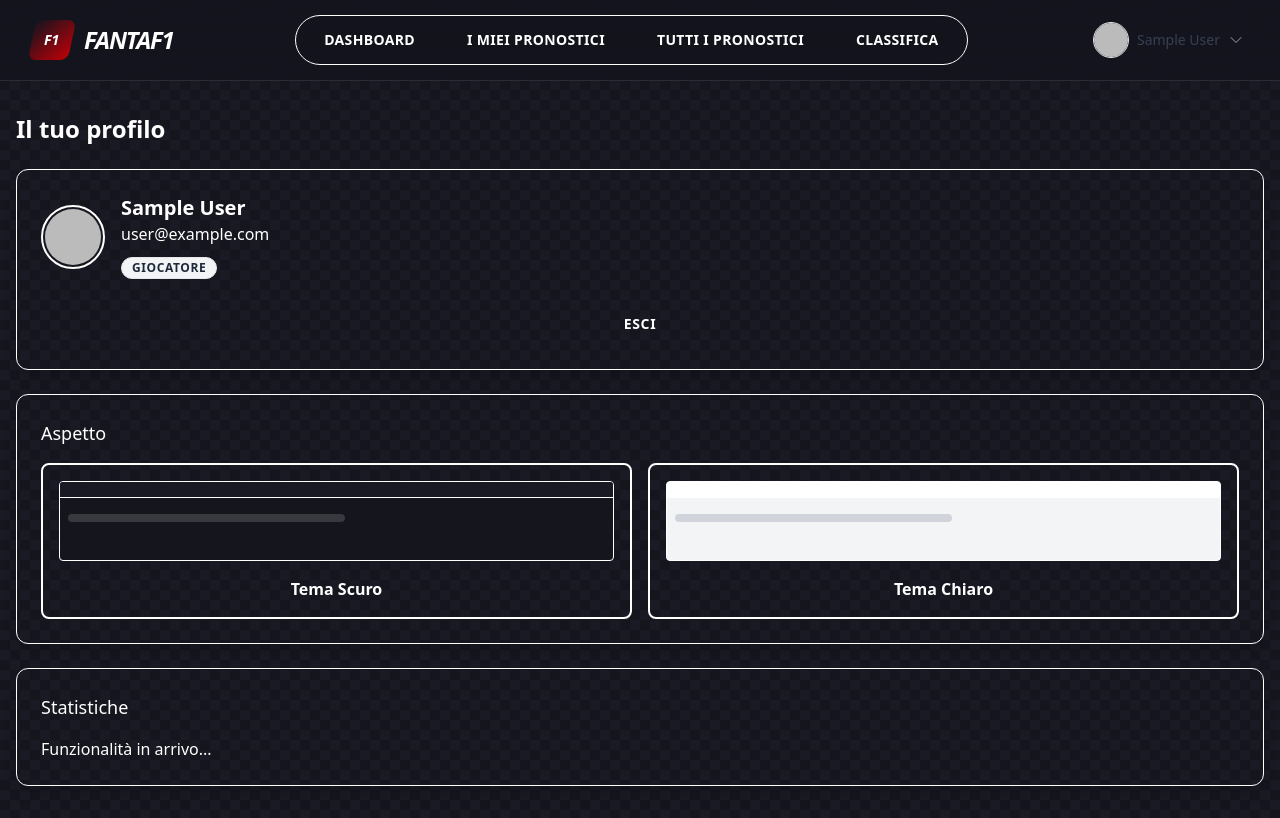
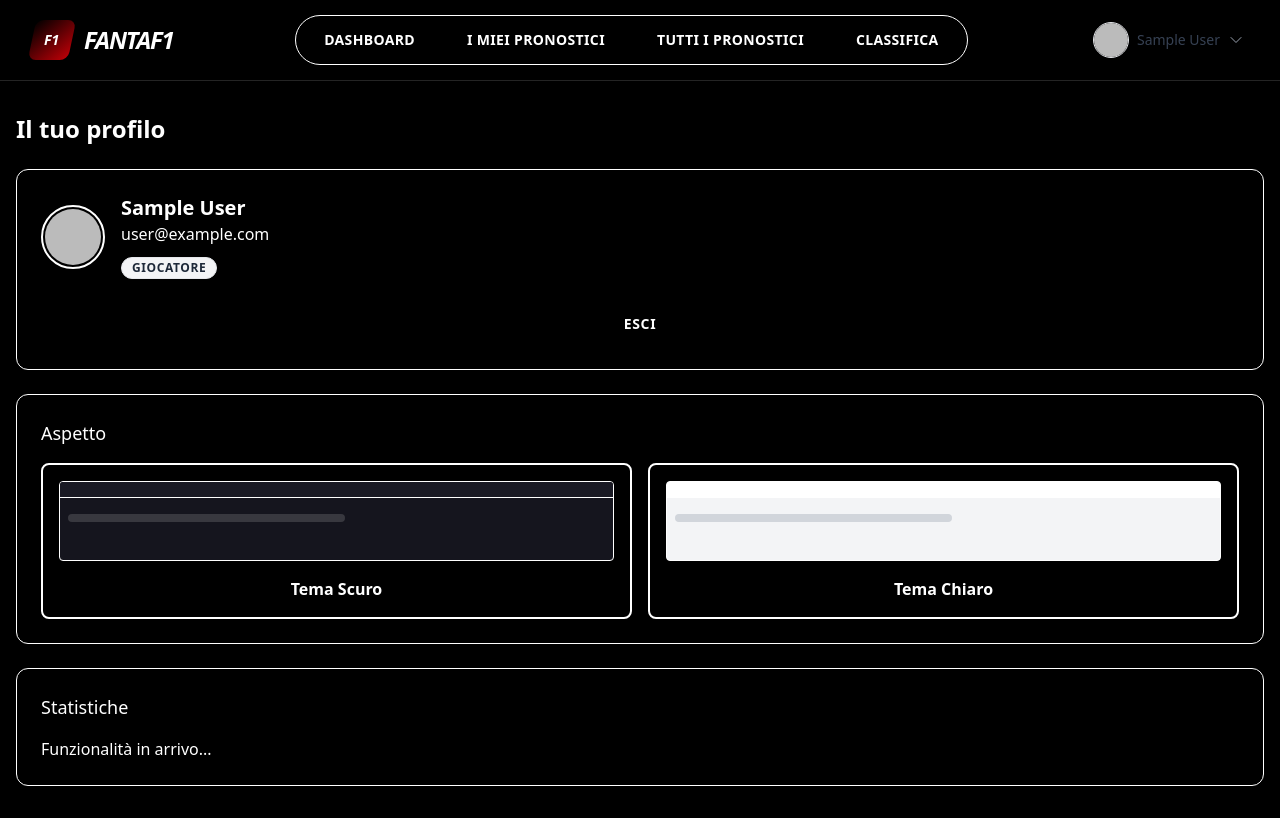
Before and after one commit to sleli/FantaF1, a Next.js app: page /profile in a window 1280 px wide. Built offline with nearby package versions, Linux system fonts and the light colour scheme; no server answers; sample sign-in values are in the browser's storage.

Commit message:
sfondo solid

```diff
--- a/src/app/admin/seasons/page.tsx
+++ b/src/app/admin/seasons/page.tsx
@@ -312,7 +312,7 @@ export default function SeasonsPage() {
       ) : (
         <Card className="overflow-hidden bg-card border-border">
           <div className="overflow-x-auto">
-            <table className="min-w-full divide-y divide-border">
+            <table className="f1-table min-w-full divide-y divide-border">
               <thead className="bg-muted/50">
                 <tr>
                   <th className="px-6 py-4 text-left text-xs font-bold text-muted-foreground uppercase tracking-wider">Nome</th>
--- a/src/app/globals.css
+++ b/src/app/globals.css
@@ -3,38 +3,38 @@
 @layer base {
   :root {
     /* Default to Dark Mode (F1 Style) */
-    --background: #15151e;
+    --background: #000000;
     --foreground: #ffffff;
 
-    --card: #1e1e26;
+    --card: #000000;
     --card-foreground: #e0e0e0;
 
-    --popover: #1e1e26;
+    --popover: #000000;
     --popover-foreground: #e0e0e0;
 
-    --primary: #E10600;
+    --primary: #FF1801;
     --primary-foreground: #ffffff;
 
-    --secondary: #38383f;
+    --secondary: #15151e;
     --secondary-foreground: #ffffff;
 
-    --muted: #282830;
+    --muted: #15151e;
     --muted-foreground: #a1a1aa;
 
-    --accent: #282830;
+    --accent: #15151e;
     --accent-foreground: #ffffff;
 
     --destructive: #991b1b;
     --destructive-foreground: #ffffff;
 
-    --border: #282830;
-    --input: #1a1a24;
-    --ring: #E10600;
+    --border: rgba(255, 255, 255, 0.12);
+    --input: #0b0b0d;
+    --ring: #FF1801;
 
-    --f1-red: #E10600;
+    --f1-red: #FF1801;
     --f1-red-hover: #B91C1C;
-    --glass-border: rgba(255, 255, 255, 0.1);
-    --glass-bg: rgba(21, 21, 30, 0.85);
+    --glass-border: rgba(255, 255, 255, 0.14);
+    --glass-bg: rgba(0, 0, 0, 0.7);
     --font-titillium: 'Titillium Web', sans-serif;
 
     /* Radius */
@@ -52,7 +52,7 @@
     --popover: #ffffff;
     --popover-foreground: #111827;
 
-    --primary: #E10600;
+    --primary: #FF1801;
     --primary-foreground: #ffffff;
 
     --secondary: #e5e7eb;
@@ -69,7 +69,7 @@
 
     --border: #e5e7eb;
     --input: #ffffff;
-    --ring: #E10600;
+    --ring: #FF1801;
 
     --glass-border: rgba(0, 0, 0, 0.1);
     --glass-bg: rgba(255, 255, 255, 0.85);
@@ -85,12 +85,7 @@ html {
 body {
   background-color: var(--background);
   color: var(--foreground);
-  /* Carbon fiber subtle pattern - Default Dark */
-  background-image:
-    linear-gradient(45deg, #1a1a24 25%, transparent 25%, transparent 75%, #1a1a24 75%, #1a1a24),
-    linear-gradient(45deg, #1a1a24 25%, transparent 25%, transparent 75%, #1a1a24 75%, #1a1a24);
-  background-size: 20px 20px;
-  background-position: 0 0, 10px 10px;
+  background-image: none;
 }
 
 /* Light Mode Background Override */
@@ -100,12 +95,54 @@ body {
     linear-gradient(45deg, #e5e7eb 25%, transparent 25%, transparent 75%, #e5e7eb 75%, #e5e7eb);
 }
 
+@layer base {
+  table.f1-table {
+    border-collapse: separate;
+    border-spacing: 0;
+  }
+
+  table.f1-table thead {
+    background-color: var(--muted);
+    box-shadow: inset 0 -2px 0 0 var(--primary);
+  }
+
+  table.f1-table th,
+  table.f1-table td {
+    padding: 0.75rem 1rem;
+    vertical-align: middle;
+  }
+
+  table.f1-table th {
+    font-size: 0.75rem;
+    font-weight: 600;
+    letter-spacing: 0.08em;
+    text-transform: uppercase;
+    color: var(--muted-foreground);
+  }
+
+  table.f1-table tbody {
+    background-color: var(--card);
+  }
+
+  table.f1-table th + th,
+  table.f1-table td + td {
+    border-left: 1px solid var(--border);
+  }
+
+  @media (min-width: 768px) {
+    table.f1-table th,
+    table.f1-table td {
+      padding: 0.875rem 1.5rem;
+    }
+  }
+}
+
 /* Glassmorphism Utilities */
 .glass-panel {
   background: var(--glass-bg);
   backdrop-filter: blur(12px);
   border: 1px solid var(--glass-border);
-  box-shadow: 0 8px 32px 0 rgba(0, 0, 0, 0.1);
+  box-shadow: 0 16px 48px rgba(0, 0, 0, 0.6);
 }
 
 .glass-nav {
--- a/src/components/admin/BulkPredictionsGrid.tsx
+++ b/src/components/admin/BulkPredictionsGrid.tsx
@@ -200,7 +200,7 @@ export default memo(function BulkPredictionsGrid({
 
       {/* Grid */}
       <div className="overflow-x-auto">
-        <table className="min-w-full divide-y divide-border">
+        <table className="f1-table min-w-full divide-y divide-border">
           <thead className="bg-muted">
             <tr>
               <th className="px-4 py-3 text-left text-xs font-medium text-muted-foreground uppercase tracking-wider w-48">
--- a/src/components/admin/DriverList.tsx
+++ b/src/components/admin/DriverList.tsx
@@ -21,7 +21,7 @@ export function DriverList({ drivers, onEdit, onDelete, isLoading = false }: Dri
   return (
     <div className="bg-card text-card-foreground border border-border shadow-md rounded-lg overflow-hidden">
       <div className="overflow-x-auto">
-        <table className="min-w-full divide-y divide-border">
+        <table className="f1-table min-w-full divide-y divide-border">
           <thead className="bg-muted">
             <tr>
               <th className="px-6 py-3 text-left text-xs font-medium text-muted-foreground uppercase tracking-wider">
--- a/src/components/admin/EventList.tsx
+++ b/src/components/admin/EventList.tsx
@@ -240,7 +240,7 @@ export default function EventList({ events, onEdit, onDelete, onRefresh }: Event
 
       {/* Desktop Table Layout */}
       <div className="hidden lg:block bg-card text-card-foreground border border-border rounded-lg shadow overflow-hidden">
-        <table className="w-full divide-y divide-border table-fixed">
+        <table className="f1-table w-full divide-y divide-border table-fixed">
           <thead className="bg-muted">
             <tr>
               <th className="w-1/4 px-3 py-2 text-left text-xs font-medium text-muted-foreground uppercase tracking-wide">
--- a/src/components/admin/UserList.tsx
+++ b/src/components/admin/UserList.tsx
@@ -285,7 +285,7 @@ export default function UserList({ users, onEdit, onDelete, onRefresh }: UserLis
       {/* Desktop Table Layout */}
       <div className="hidden lg:block bg-card text-card-foreground border border-border rounded-lg shadow overflow-hidden">
         <div className="overflow-x-auto">
-          <table className="min-w-full divide-y divide-border">
+          <table className="f1-table min-w-full divide-y divide-border">
             <thead className="bg-muted">
               <tr>
                 <th
--- a/src/components/ui/Card.tsx
+++ b/src/components/ui/Card.tsx
@@ -13,7 +13,7 @@ export default function Card({
   const baseStyles = "rounded-xl border transition-all duration-300";
 
   const variants = {
-    default: "bg-card text-card-foreground border-border shadow-lg",
+    default: "bg-card text-card-foreground border-border shadow-[0_10px_30px_rgba(0,0,0,0.55)]",
     glass: "glass-panel text-card-foreground",
     interactive: "bg-card text-card-foreground border-border hover:border-primary/50 hover:shadow-glow hover:-translate-y-1 cursor-pointer",
   };
```
